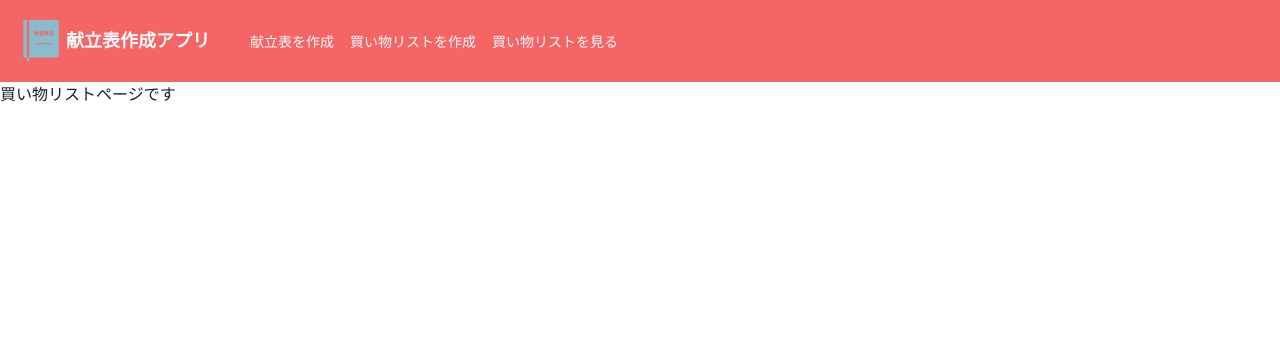
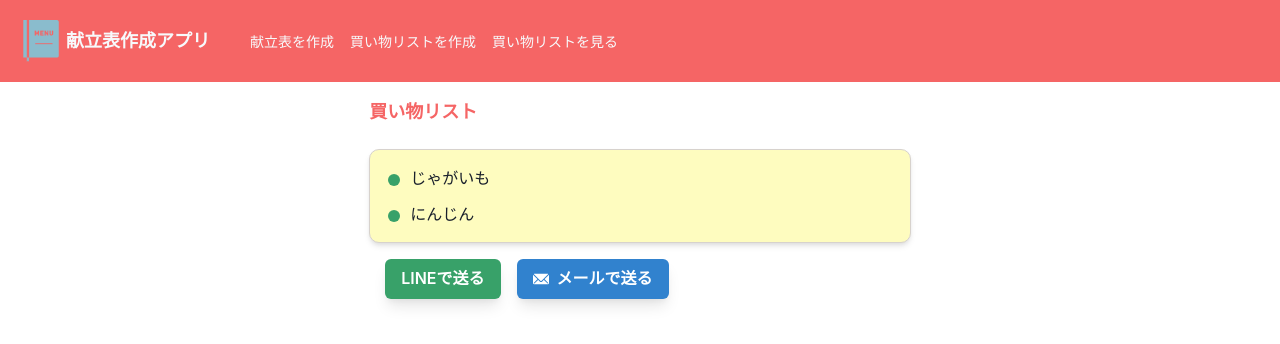
Before and after one commit to AkieMaezawa/createMenuTable, a React (Create React App) app: page /menu_table/shopping_list in a window 1280 px wide. Shown: the top 344 px of the page. Built offline with nearby package versions, Linux system fonts and the light colour scheme.

Commit message:
買い物リストページ作成

```diff
--- a/src/components/atoms/list/ShoppingList.tsx
+++ b/src/components/atoms/list/EditList.tsx
@@ -9,7 +9,7 @@ type Props = {
   setItems: React.Dispatch<React.SetStateAction<Item[]>>;
 };
 
-const ShoppingList: VFC<Props> = memo(({ items, setItems }) => {
+const EditList: VFC<Props> = memo(({ items, setItems }) => {
   const handleDone = (item: Item) => {
     setItems((prev) =>
       prev.map((t) => (t.id === item.id ? { ...item, done: !item.done } : t))
@@ -40,4 +40,4 @@ const ShoppingList: VFC<Props> = memo(({ items, setItems }) => {
   );
 });
 
-export default ShoppingList;
+export default EditList;
--- a/src/components/organisms/menuTable/AddList.tsx
+++ b/src/components/organisms/menuTable/AddList.tsx
@@ -4,7 +4,7 @@ import { memo, useState, VFC } from "react";
 
 import { Item } from "../../../types/Item";
 import ItemInput from "../../atoms/input/ItemInput";
-import ShoppingList from "../../atoms/list/ShoppingList";
+import EditList from "../../atoms/list/EditList";
 
 const initialState: Item[] = [
   {
@@ -39,7 +39,7 @@ export const AddList: VFC<Props> = memo((props) => {
         <InfoOutlineIcon mr={2} mb={1} />
         購入不要なものはチェックをつける
       </Text>
-      <ShoppingList setItems={setItems} items={items} />
+      <EditList setItems={setItems} items={items} />
     </Box>
   );
 });
--- a/src/components/pages/Login.tsx
+++ b/src/components/pages/Login.tsx
@@ -18,7 +18,7 @@ export const Login: VFC = memo(() => {
     <Flex align="center" justify="center" height="100vh">
       <Box bg="white" w="sm" p={4} borderRadius="md" shadow="md">
         <Heading as="h1" size="lg" textAlign="center">
-          ユーザー管理アプリ
+          献立表作成アプリ
         </Heading>
         <Divider my={4} />
         <Stack spacing={6} py={4} px={10}>
--- a/src/components/pages/Page404.tsx
+++ b/src/components/pages/Page404.tsx
@@ -1,7 +1,13 @@
-import { memo, VFC } from "react";
+import { memo, useCallback, VFC } from "react";
+import { useNavigate } from "react-router-dom";
 import { Box, Heading, Text, Button } from "@chakra-ui/react";
 
 export const Page404: VFC = memo(() => {
+  const navigate = useNavigate();
+  const onClickHome = useCallback(() => {
+    navigate("/");
+  }, [navigate]);
+
   return (
     <Box textAlign="center" py={10} px={6}>
       <Heading
@@ -25,6 +31,7 @@ export const Page404: VFC = memo(() => {
         bgGradient="linear(to-r, teal.400, teal.500, teal.600)"
         color="white"
         variant="solid"
+        onClick={onClickHome}
       >
         Go to Home
       </Button>
--- a/src/components/pages/ShoppingList.tsx
+++ b/src/components/pages/ShoppingList.tsx
@@ -1,5 +1,80 @@
 import { memo, VFC } from "react";
+import {
+  Box,
+  Button,
+  Container,
+  Icon,
+  List,
+  ListIcon,
+  ListItem,
+  Stack,
+  Text
+} from "@chakra-ui/react";
+
+import { Item } from "../../types/Item";
+import { EmailIcon } from "@chakra-ui/icons";
+
+const items: Item[] = [
+  {
+    id: 2,
+    title: "じゃがいも",
+    done: false
+  },
+  {
+    id: 1,
+    title: "にんじん",
+    done: true
+  }
+];
+
+const CircleIcon = (props: any) => (
+  <Icon viewBox="0 0 200 200" {...props}>
+    <path
+      fill="currentColor"
+      d="M 100, 100 m -75, 0 a 75,75 0 1,0 150,0 a 75,75 0 1,0 -150,0"
+    />
+  </Icon>
+);
 
 export const ShoppingList: VFC = memo(() => {
-  return <p>買い物リストページです</p>;
+  return (
+    <Container>
+      <Box p={4}>
+        <Text fontSize="lg" color="red.400" fontWeight="bold">
+          買い物リスト
+        </Text>
+        <br />
+        <Box
+          p={4}
+          border="1px"
+          borderColor="#d7d2cd"
+          borderRadius="10px"
+          bg="white"
+          shadow="md"
+          bgColor="yellow.100"
+        >
+          {items.length <= 0 ? (
+            "登録されたリストはありません。"
+          ) : (
+            <List spacing={3}>
+              {items.map((item) => (
+                <ListItem key={item.id}>
+                  <ListIcon as={CircleIcon} boxSize={4} color="green.500" />
+                  {item.title}
+                </ListItem>
+              ))}
+            </List>
+          )}
+        </Box>
+        <Stack direction={["column", "row"]} spacing={4} p={4}>
+          <Button colorScheme="green" boxShadow="lg">
+            LINEで送る
+          </Button>
+          <Button leftIcon={<EmailIcon />} colorScheme="blue" boxShadow="lg">
+            メールで送る
+          </Button>
+        </Stack>
+      </Box>
+    </Container>
+  );
 });
```
